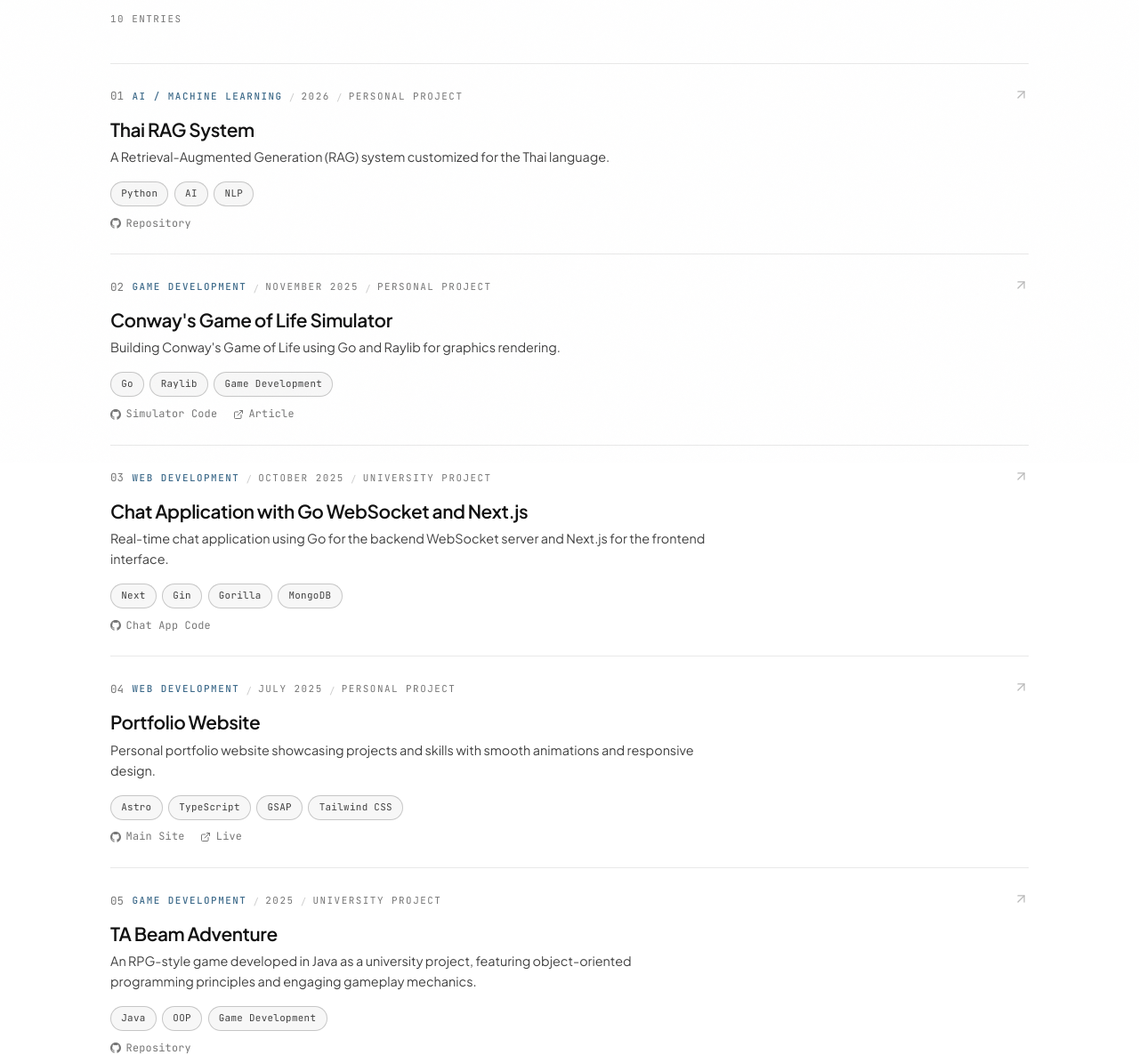
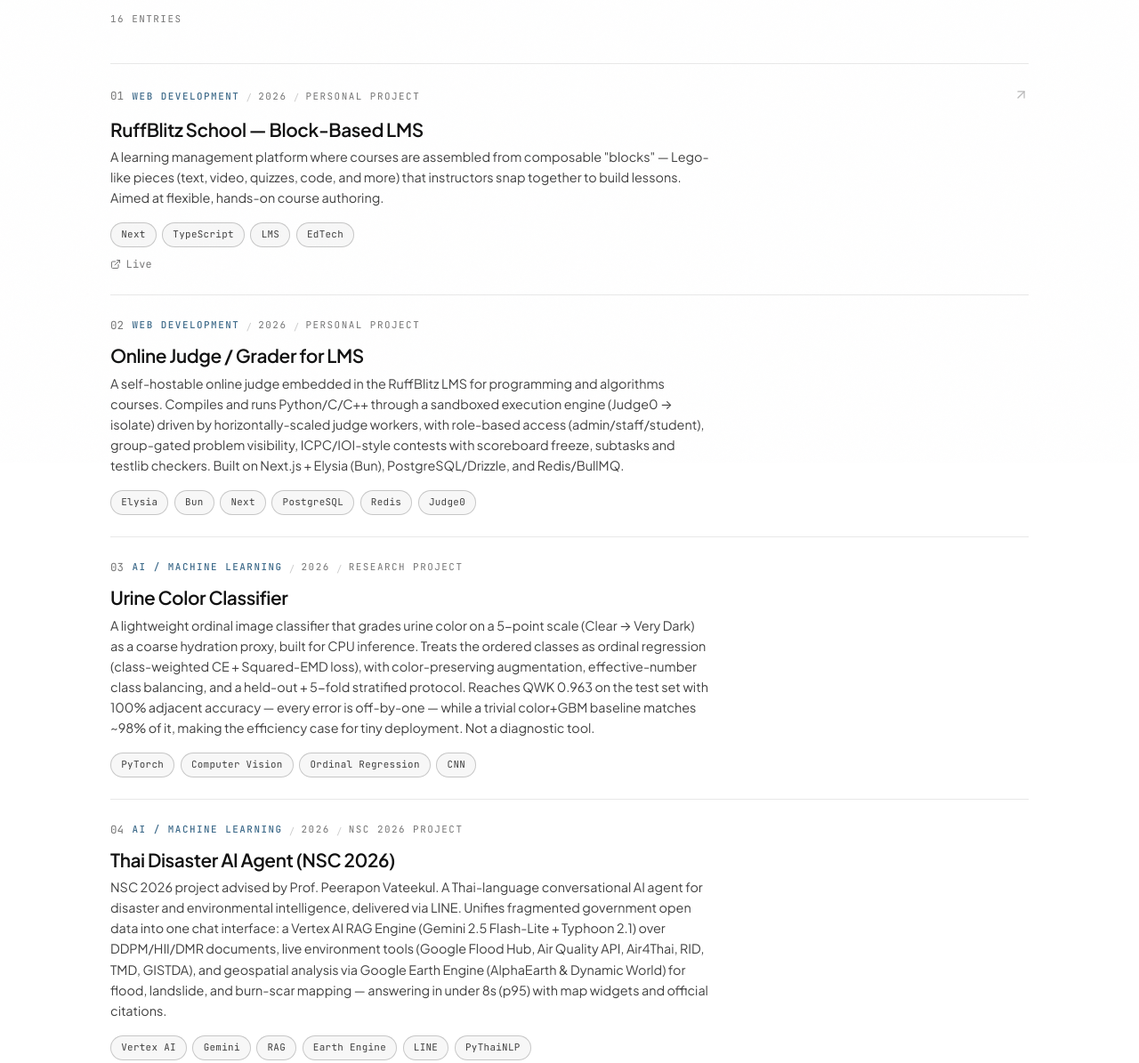
Before and after one commit to RuffLogix/rufflogix.github.io, an Astro site: page /projects in a window 1280 px wide. Shown: the part 280-1475 px from the top of the page at 89% size. Built offline with nearby package versions, Linux system fonts and the light colour scheme; Astro itself is replaced by a stand-in of ours.

Commit message:
fix: hide project arrow icon when no link exists
Co-Authored-By: Claude Opus 4.8 (1M context) <noreply@anthropic.com>

```diff
--- a/src/constants/project.constant.ts
+++ b/src/constants/project.constant.ts
@@ -1,6 +1,82 @@
 import type { ProjectInformation } from "../types/project.d.ts";
 
 export const projectInformation: ProjectInformation[] = [
+  {
+    title: "RuffBlitz School — Block-Based LMS",
+    category: "Web Development",
+    date: "2026",
+    description:
+      'A learning management platform where courses are assembled from composable "blocks" — Lego-like pieces (text, video, quizzes, code, and more) that instructors snap together to build lessons. Aimed at flexible, hands-on course authoring.',
+    tags: ["Next", "TypeScript", "LMS", "EdTech"],
+    role: "Personal Project",
+    image: "/images/rufflogix-logo.jpg",
+    infoLink: "https://www.school.ruffblitz.com/",
+  },
+  {
+    title: "Online Judge / Grader for LMS",
+    category: "Web Development",
+    date: "2026",
+    description:
+      "A self-hostable online judge embedded in the RuffBlitz LMS for programming and algorithms courses. Compiles and runs Python/C/C++ through a sandboxed execution engine (Judge0 → isolate) driven by horizontally-scaled judge workers, with role-based access (admin/staff/student), group-gated problem visibility, ICPC/IOI-style contests with scoreboard freeze, subtasks and testlib checkers. Built on Next.js + Elysia (Bun), PostgreSQL/Drizzle, and Redis/BullMQ.",
+    tags: ["Elysia", "Bun", "Next", "PostgreSQL", "Redis", "Judge0"],
+    role: "Personal Project",
+    image: "/images/rufflogix-logo.jpg",
+  },
+  {
+    title: "Urine Color Classifier",
+    category: "AI / Machine Learning",
+    date: "2026",
+    description:
+      "A lightweight ordinal image classifier that grades urine color on a 5-point scale (Clear → Very Dark) as a coarse hydration proxy, built for CPU inference. Treats the ordered classes as ordinal regression (class-weighted CE + Squared-EMD loss), with color-preserving augmentation, effective-number class balancing, and a held-out + 5-fold stratified protocol. Reaches QWK 0.963 on the test set with 100% adjacent accuracy — every error is off-by-one — while a trivial color+GBM baseline matches ~98% of it, making the efficiency case for tiny deployment. Not a diagnostic tool.",
+    tags: ["PyTorch", "Computer Vision", "Ordinal Regression", "CNN"],
+    role: "Research Project",
+    image: "/images/rufflogix-logo.jpg",
+  },
+  {
+    title: "Thai Disaster AI Agent (NSC 2026)",
+    category: "AI / Machine Learning",
+    date: "2026",
+    description:
+      "NSC 2026 project advised by Prof. Peerapon Vateekul. A Thai-language conversational AI agent for disaster and environmental intelligence, delivered via LINE. Unifies fragmented government open data into one chat interface: a Vertex AI RAG Engine (Gemini 2.5 Flash-Lite + Typhoon 2.1) over DDPM/HII/DMR documents, live environment tools (Google Flood Hub, Air Quality API, Air4Thai, RID, TMD, GISTDA), and geospatial analysis via Google Earth Engine (AlphaEarth & Dynamic World) for flood, landslide, and burn-scar mapping — answering in under 8s (p95) with map widgets and official citations.",
+    tags: ["Vertex AI", "Gemini", "RAG", "Earth Engine", "LINE", "PyThaiNLP"],
+    role: "NSC 2026 Project",
+    image: "/images/rufflogix-logo.jpg",
+  },
+  {
+    title: "Medical Event Captioning (BRIDGE-AI Declaration 2026)",
+    category: "AI / Machine Learning",
+    date: "2026",
+    description:
+      "Live Thai ⇄ English medical event captioning shown on a conference monitor, tuned for medical vocabulary and Thai/English code-switching on stage. Streaming ASR with Google Chirp 3 (Speech v2) handles English clinical terms embedded in Thai speech natively, with WebRTC VAD segmentation, PyThaiNLP normalization, clinical-term masking around Google Translate, and a browser display over WebSocket offering live language swap and downloadable section transcripts with LLM summaries. Local Whisper/Typhoon/Qwen3 backends remain as offline fallbacks.",
+    tags: [
+      "ASR",
+      "Chirp 3",
+      "Google Cloud",
+      "Translation",
+      "WebSocket",
+      "PyThaiNLP",
+    ],
+    role: "Personal Project",
+    image: "/images/rufflogix-logo.jpg",
+  },
+  {
+    title: "Simple Pose Estimation",
+    category: "AI / Machine Learning",
+    date: "2026",
+    description:
+      'A lightweight pose-estimation demo built on MediaPipe, used to power a playful "six-seven" gesture counter. Explores real-time body-landmark tracking from a webcam feed.',
+    tags: ["Python", "MediaPipe", "Computer Vision"],
+    role: "KBTG Side Project",
+    image: "/images/rufflogix-logo.jpg",
+    articleLink:
+      "https://medium.com/@rufflogix/mediapipe-%E0%B8%97%E0%B8%B3-six-seven-counter-%E0%B8%97%E0%B8%B3%E0%B9%84%E0%B8%A1-d3fbfae98c6b",
+    githubLinks: [
+      {
+        label: "Repository",
+        url: "https://github.com/RuffLogix/simple-pose-estimation",
+      },
+    ],
+  },
   {
     title: "Conway's Game of Life Simulator",
     category: "Game Development",
--- a/src/constants/timeline.constant.ts
+++ b/src/constants/timeline.constant.ts
@@ -49,7 +49,7 @@ export const experienceInformation: ExperienceInformation[] = [
     duration: "May 2026 - Present",
     calculatedDuration: parseDurationString("May 2026 - Present"),
     description:
-      "Developing an internal Slack Bot that integrates LLM, MCP, and Temporal.io workflow engine to create a semi-automated employee onboarding flow, reducing the onboarding process from 21 steps down to 3–5 steps.",
+      "Building a framework that bridges LLMs and Temporal.io through MCP, exposing predefined Temporal workflows as tools any LLM can invoke. Applied it to an internal Slack Bot for semi-automated employee onboarding, reducing the process from 21 steps down to 3–5.",
   },
   {
     image: "/images/experience/khuiai-logo.jpg",
--- a/src/pages/projects/index.astro
+++ b/src/pages/projects/index.astro
@@ -50,6 +50,7 @@ const primaryLink = (p: (typeof projectInformation)[number]) =>
                     </span>
                     <span class="label proj-dim">{p.role}</span>
                   </span>
+                  {href && (
                     <span class="proj-arrow" aria-hidden="true">
                       <svg
                         width="17"
@@ -65,6 +66,7 @@ const primaryLink = (p: (typeof projectInformation)[number]) =>
                         <polyline points="7 7 17 7 17 17" />
                       </svg>
                     </span>
+                  )}
                 </div>
 
                 <h2 class="proj-title">{p.title}</h2>
```
Lines whose indentation alone changed are shown as unchanged.
